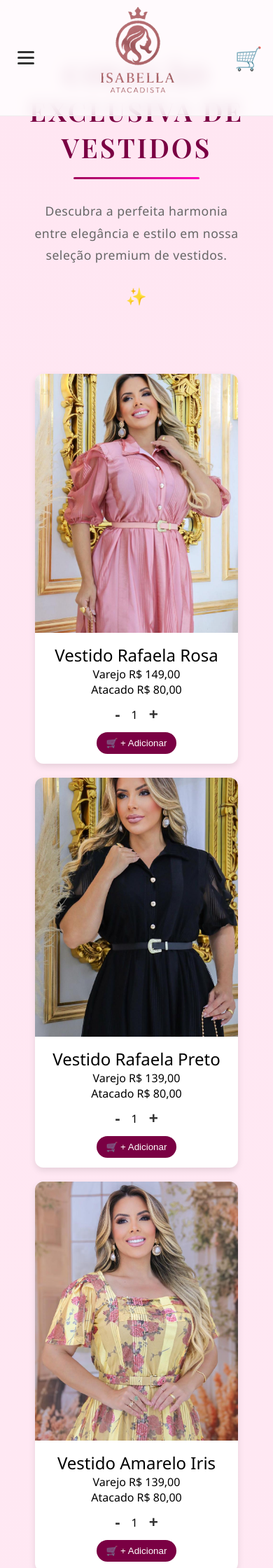
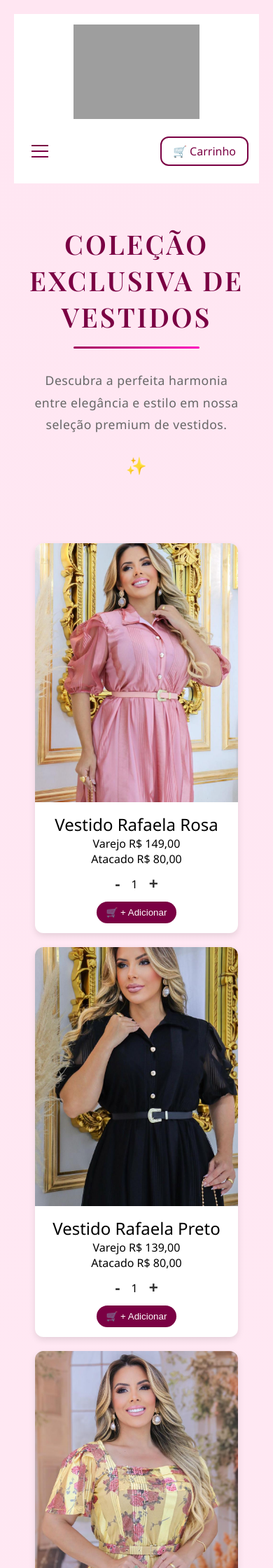
Before and after one commit to PFLYIN/IsabellaAtacadista, a PHP site: page /catalago1.php in a window 390 px wide. Shown: the top 2240 px of the page at 70% size. Run offline with PHP 8.4, Linux system fonts and the light colour scheme; grey boxes are pictures that could not be loaded.

Commit message:
header mobile, home mexido novamente

```diff
--- a/header.php
+++ b/header.php
@@ -1,3 +1,4 @@
+<body>
 <!-- ESTILOS DESKTOP -->
 <header class="header-desktop">
         <div class="div-logo">
@@ -150,22 +151,27 @@
 }
 </style>
 
-<header class="header-mobile">
-    <button class="nav-toggle" aria-label="Abrir menu" aria-expanded="false" aria-controls="nav-mobile">
-        <span class="hamburger"></span>
-    </button>
-
-    <div class="div-logo-mobile">
-        <a href="index.php"><img src="LOGO/logoIsabella.png" alt="Isabella Atacadista"></a>
+<!-- Novo Header Mobile -->
+<div class="mobile-container">
+    <!-- Logo -->
+    <div class="mobile-logo">
+        <img src="LOGO/logoIsabella.png" alt="Isabella Atacadista">
     </div>
 
-    <div class="div-carrinho-mobile">
-        <a href="carrinho.php" class="link-carrinho">🛒</a>
+    <!-- Barra de navegação -->
+    <div class="mobile-nav">
+        <button class="menu-btn" aria-label="Menu">
+            <span></span>
+        </button>
+
+        <a href="carrinho.php" class="cart-btn">🛒 Carrinho</a>
     </div>
-</header>
+</div>
 
-<nav id="nav-mobile" class="nav-mobile" data-visible="false">
-    <ul class="nav-mobile-list">
+<!-- Menu Mobile -->
+<nav class="menu-overlay" data-visible="false">
+    <button class="close-btn" aria-label="Fechar">×</button>
+    <ul>
         <li><a href="index.php">Home</a></li>
         <li><a href="catalago1.php">Vestidos</a></li>
         <li><a href="catalagoconjunto.php">Conjuntos</a></li>
@@ -175,224 +181,163 @@
     </ul>
 </nav>
 
-<header class="header-desktop">
-    </header>
-<header class="header-baixo-desktop">
-    </header>
-
-    <style>
-
-/* ESTILOS MOBILE*/
-/* Variáveis para fácil customização */
+<style>
+/* Variáveis */
 :root {
-    --animation-speed: 500ms;
-    --animation-timing: cubic-bezier(0.68, -0.55, 0.27, 1.55);
+    --primary-color: rgb(122, 0, 67);
+    --gradient: linear-gradient(90deg, #a0005a 0%, #ff00bf 100%);
+    --transition: 0.3s ease;
 }
 
-.header-mobile {
-    display: none; /* Escondido por padrão */
-    position: fixed;
-    top: 0;
-    left: 0;
-    width: 100%;
-    z-index: 999; /* Garante que fique acima de tudo */
+/* Container Mobile */
+.mobile-container {
+    display: none;
+    padding: 15px;
+    background: white;
+}
 
+.mobile-logo {
+    text-align: center;
+    margin-bottom: 15px;
+}
+
+.mobile-logo img {
+    max-width: 180px;
+    height: auto;
+}
+
+/* Barra de Navegação */
+.mobile-nav {
     display: flex;
     justify-content: space-between;
     align-items: center;
-    padding: 10px 15px;
-    background-color: rgba(255, 255, 255, 0.8);
-    backdrop-filter: blur(10px); /* Efeito de vidro fosco para navegadores modernos */
-    -webkit-backdrop-filter: blur(10px);
-    border-bottom: 1px solid #eee;
+    padding: 10px 0;
 }
 
-.div-logo-mobile img {
-    max-width: 180px; /* Logo um pouco menor para mobile */
-    height: auto;
+/* Botão Menu */
+.menu-btn {
+    background: none;
+    border: none;
+    padding: 10px;
+    cursor: pointer;
 }
 
-.link-carrinho {
-    font-size: 2rem;
-    text-decoration: none;
-    transition: transform 0.3s ease;
-    display: block; /* Para a animação de descida funcionar bem */
+.menu-btn span,
+.menu-btn span::before,
+.menu-btn span::after {
+    display: block;
+    width: 24px;
+    height: 2px;
+    background: var(--primary-color);
+    transition: var(--transition);
+    position: relative;
 }
 
-/* Animação do Carrinho ao Rolar */
-.link-carrinho.fixed-cart {
-    position: fixed;
-    top: 15px; /* Posição na tela após fixar */
-    right: 15px;
-    transform: translateY(0);
-    animation: slideDown 0.5s ease-out;
+.menu-btn span::before,
+.menu-btn span::after {
+    content: '';
+    position: absolute;
 }
 
-@keyframes slideDown {
-    from {
-        transform: translateY(-100px);
-        opacity: 0;
-    }
-    to {
-        transform: translateY(0);
-        opacity: 1;
-    }
+.menu-btn span::before { top: -8px; }
+.menu-btn span::after { bottom: -8px; }
+
+/* Botão Carrinho */
+.cart-btn {
+    color: var(--primary-color);
+    text-decoration: none;
+    padding: 8px 16px;
+    border: 2px solid var(--primary-color);
+    border-radius: 12px;
+    transition: var(--transition);
 }
 
-
-/* --- Ícone Hamburger e Animação --- */
-.nav-toggle {
-    z-index: 1001; /* Fica acima do painel de navegação */
-    background: transparent;
-    border: none;
-    cursor: pointer;
-    padding: 10px;
+.cart-btn:hover {
+    background: var(--gradient);
+    color: white;
+    transform: translateY(-2px);
+    box-shadow: 0 4px 12px rgba(160,0,90,0.2);
 }
 
-.hamburger {
-    display: block;
-    position: relative;
-    width: 24px;
-    height: 3px;
-    background: #333;
-    border-radius: 3px;
-    transition: all 0.4s ease-in-out;
-}
-
-.hamburger::before,
-.hamburger::after {
-    content: '';
-    position: absolute;
-    left: 0;
-    width: 100%;
-    height: 3px;
-    background: #333;
-    border-radius: 3px;
-    transition: all 0.4s ease-in-out;
-}
-
-.hamburger::before { top: -8px; }
-.hamburger::after { bottom: -8px; }
-
-/* Animação do hamburger para 'X' quando o menu está aberto */
-.nav-toggle[aria-expanded="true"] .hamburger {
-    transform: rotate(135deg);
-    background: #fff; /* Muda a cor para contrastar com o fundo escuro */
-}
-.nav-toggle[aria-expanded="true"] .hamburger::before,
-.nav-toggle[aria-expanded="true"] .hamburger::after {
-    top: 0;
-    transform: rotate(90deg);
-    background: #fff;
-}
-
-
-/* --- Painel de Navegação e Animações --- */
-.nav-mobile {
+/* Menu Overlay */
+.menu-overlay {
     position: fixed;
     top: 0;
     left: 0;
     width: 100%;
     height: 100%;
+    background: var(--gradient);
     z-index: 1000;
-
-    background: rgba(10, 10, 10, 0.85);
-    backdrop-filter: blur(5px);
-    -webkit-backdrop-filter: blur(5px);
-
     display: flex;
+    align-items: center;
     justify-content: center;
-    align-items: center;
-
-    /* Animação de Giro (virar) */
-    transform-origin: left;
-    transform: perspective(1000px) rotateY(-90deg);
-    transition: transform var(--animation-speed) ease-in-out;
+    opacity: 0;
     visibility: hidden;
+    transition: var(--transition);
 }
 
-.nav-mobile[data-visible="true"] {
-    transform: perspective(1000px) rotateY(0deg);
+.menu-overlay[data-visible="true"] {
+    opacity: 1;
     visibility: visible;
 }
 
-.nav-mobile-list {
+.menu-overlay ul {
     list-style: none;
     padding: 0;
-    margin: 0;
     text-align: center;
 }
 
-.nav-mobile-list li {
-    /* Animação de descida dos itens */
+.menu-overlay li {
+    margin: 20px 0;
+    transform: translateY(20px);
     opacity: 0;
-    transform: translateY(-30px);
-    transition-property: transform, opacity;
-    transition-duration: var(--animation-speed);
-    transition-timing-function: var(--animation-timing);
+    transition: var(--transition);
 }
 
-.nav-mobile-list a {
-    color: #fff;
+.menu-overlay[data-visible="true"] li {
+    transform: translateY(0);
+    opacity: 1;
+    transition-delay: calc(0.1s * var(--i));
+}
+
+.menu-overlay a {
+    color: white;
     text-decoration: none;
-    font-size: 2rem;
+    font-size: 24px;
     font-family: 'Oswald', sans-serif;
     text-transform: uppercase;
-    padding: 15px;
-    display: block;
-    transition: color 0.3s, transform 0.3s;
+    transition: var(--transition);
 }
 
-.nav-mobile-list a:hover {
-    color: #ff00bf; /* Cor do seu hover no desktop */
+.menu-overlay a:hover {
+    color: #ffe6f2;
     transform: scale(1.1);
+    display: inline-block;
 }
 
-/* Lógica para animar os itens um após o outro */
-.nav-mobile[data-visible="true"] .nav-mobile-list li {
-    opacity: 1;
-    transform: translateY(0);
+.close-btn {
+    position: absolute;
+    top: 20px;
+    right: 20px;
+    background: none;
+    border: none;
+    color: white;
+    font-size: 32px;
+    cursor: pointer;
+    transition: var(--transition);
 }
 
-/* Delay para efeito cascata na entrada */
-.nav-mobile[data-visible="true"] .nav-mobile-list li:nth-child(1) { transition-delay: 200ms; }
-.nav-mobile[data-visible="true"] .nav-mobile-list li:nth-child(2) { transition-delay: 250ms; }
-.nav-mobile[data-visible="true"] .nav-mobile-list li:nth-child(3) { transition-delay: 300ms; }
-.nav-mobile[data-visible="true"] .nav-mobile-list li:nth-child(4) { transition-delay: 350ms; }
-.nav-mobile[data-visible="true"] .nav-mobile-list li:nth-child(5) { transition-delay: 400ms; }
-.nav-mobile[data-visible="true"] .nav-mobile-list li:nth-child(6) { transition-delay: 450ms; }
-
-/* Animação de subida ao fechar (delay reverso) */
-.nav-mobile[data-visible="false"] .nav-mobile-list li {
-    transition-duration: 250ms; /* Fechamento mais rápido */
-}
-.nav-mobile[data-visible="false"] .nav-mobile-list li:nth-child(1) { transition-delay: 200ms; }
-.nav-mobile[data-visible="false"] .nav-mobile-list li:nth-child(2) { transition-delay: 150ms; }
-.nav-mobile[data-visible="false"] .nav-mobile-list li:nth-child(3) { transition-delay: 100ms; }
-.nav-mobile[data-visible="false"] .nav-mobile-list li:nth-child(4) { transition-delay: 50ms; }
-.nav-mobile[data-visible="false"] .nav-mobile-list li:nth-child(5) { transition-delay: 0ms; }
-.nav-mobile[data-visible="false"] .nav-mobile-list li:nth-child(6) { transition-delay: 0ms; }
-
-
-/* ============================================ */
-/* MEDIA QUERIES (Responsivo)      */
-/* ============================================ */
-
-/* Telas menores (Mobile) - até 992px */
-@media (max-width: 992px) {
-    /* Esconde os headers de desktop */
-    .header-desktop,
-    .header-baixo-desktop {
-        display: none;
-    }
+.close-btn:hover {
+    transform: rotate(90deg);
 }
 
-/* Telas maiores (Desktop) - a partir de 993px */
-@media (min-width: 993px) {
-    /* Esconde os headers de mobile */
-    .header-mobile,
-    .nav-mobile {
-        display: none;
-    }
+/* Media Queries */
+@media (max-width:450px) {
+    .mobile-container { display: block; }
+    .header-desktop,
+    .header-baixo-desktop { display: none; }
 }
     </style>
+
+<script src="navbar.js"></script>
+</body>
--- /dev/null
+++ b/navbar.js
@@ -0,0 +1,21 @@
+document.addEventListener('DOMContentLoaded', () => {
+    const menu = document.querySelector('.menu-overlay');
+    const menuBtn = document.querySelector('.menu-btn');
+    const closeBtn = document.querySelector('.close-btn');
+    const body = document.body;
+
+    function toggleMenu(show) {
+        menu.setAttribute('data-visible', show);
+        body.style.overflow = show ? 'hidden' : 'auto';
+
+        // Adiciona delay para cada item do menu
+        if (show) {
+            document.querySelectorAll('.menu-overlay li').forEach((li, i) => {
+                li.style.setProperty('--i', i + 1);
+            });
+        }
+    }
+
+    menuBtn.addEventListener('click', () => toggleMenu(true));
+    closeBtn.addEventListener('click', () => toggleMenu(false));
+});
```
Also changed, not shown: CSS/style.css (+56 -67 lines), LOGO/logoIsabella.png (deleted).
